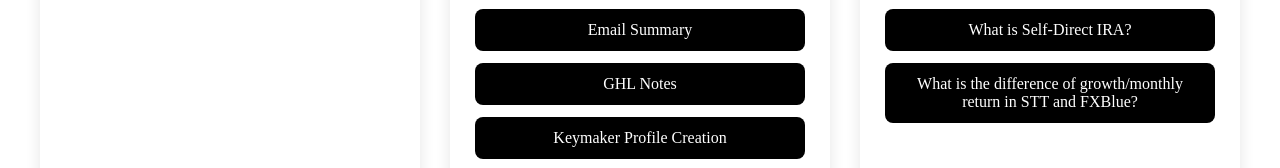
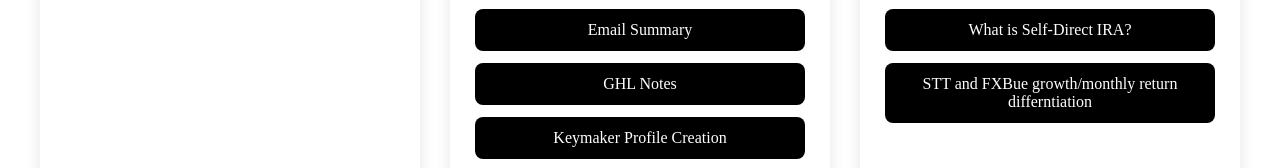
Before and after one commit to tubogaj/RCSGuide, a plain HTML site: page index.html in a window 1280 px wide. Shown: the part 745-913 px from the top of the page. Drawn offline with Linux system fonts and the light colour scheme.

Commit message:
Update index.html

```diff
--- a/index.html
+++ b/index.html
@@ -192,7 +192,7 @@
       <li class="list-item" data-description="<b>Q:</b> Is STT safe when it comes to account security?<br><b>A:</b> We store MT4/5 credentials encrypted, accessible only through your Social Trader Tools account. Access to servers is SSH-key restricted; support may log in only when you request assistance.">Is STT safe when it comes to account security?</li>
       <li class="list-item" data-description="<b>Q:</b> What is IRA, ROTH IRA, and 401k?<br><b>A:</b> Overview of Traditional IRA, Roth IRA, and 401(k) with tax timing differences and typical investment options.">What is IRA, ROTH IRA, and 401k?</li>
       <li class="list-item" data-description="<b>Q:</b> What is Self-Directed IRA?<br><b>A:</b> A self-directed IRA (SDIRA) allows alternative assets (real estate, private companies, crypto, precious metals, and forex via approved custodians). Includes pros/cons and basic setup flow.">What is Self-Direct IRA?</li>
-      <li class="list-item" data-description="<b>Q:</b> What is the difference of growth/monthly return in STT and FXBlue? <br><b>A:</b> <p>STT:</p>
+      <li class="list-item" data-description="<b>Q:</b> STT and FXBue growth/monthly return differntiation<br><b>A:</b> <p>STT:</p>
 The Growth % metric includes everything together — that is, it combines:
 <p>Deposits</p>
 <p>Withdrawals</p>
@@ -200,7 +200,7 @@
 <p>-Into one overall growth percentage. It reflects the total account growth, not just trading performance.</p>
 <p>FXBlue:</p>
 <p>FXBlue calculates profit only from actual trades — based on closed orders (or possibly open trades if configured), from the start up to the current date.
-It shows pure trading performance, separate from deposits or withdrawals.</p>">What is the difference of growth/monthly return in STT and FXBlue?</li>
+It shows pure trading performance, separate from deposits or withdrawals.</p>">STT and FXBue growth/monthly return differntiation</li>
     </ul>
   </div>
 
```
